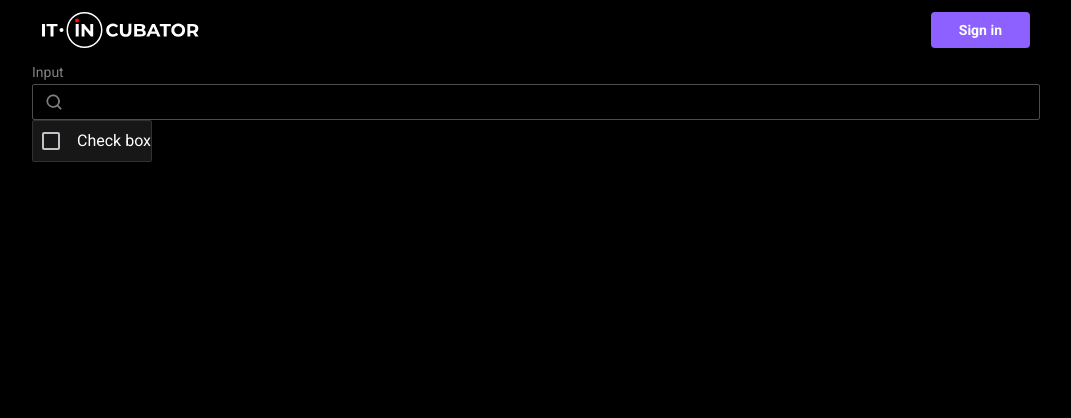
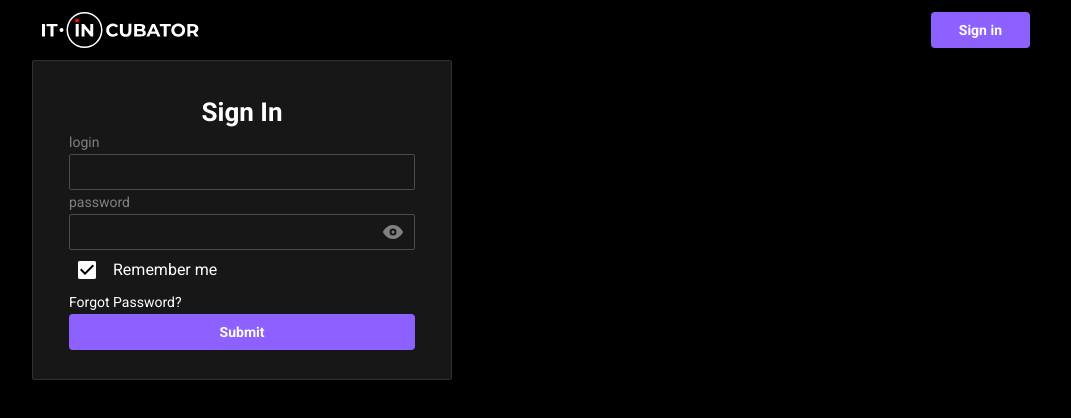
Before and after one commit to Reni101/cards-application, a React (Vite) app: page / in a window 1280 px wide. Shown: the top 418 px of the page, without its empty margins (104-1175 px from the left). Built offline with nearby package versions, Linux system fonts and the light colour scheme.

Commit message:
feat: add form + react hook form

```diff
--- a/package.json
+++ b/package.json
@@ -17,7 +17,8 @@
     "@radix-ui/react-checkbox": "^1.0.4",
     "@radix-ui/react-dropdown-menu": "^2.0.5",
     "react": "^18.2.0",
-    "react-dom": "^18.2.0"
+    "react-dom": "^18.2.0",
+    "react-hook-form": "^7.45.1"
   },
   "devDependencies": {
     "@it-incubator/eslint-config": "^0.1.2",
--- a/src/App.tsx
+++ b/src/App.tsx
@@ -1,22 +1,12 @@
-import { useState } from 'react'
-
 import s from './App.module.scss'
-import { Card } from './components/ui/card'
-import { Checkbox } from './components/ui/checkbox'
+import { LoginForm } from './components/auth/login-form'
 import { Header } from './components/ui/header'
-import { TextField } from './components/ui/text-field'
 
 export function App() {
-  const [value, setValue] = useState('')
-
   return (
     <div className={s.container}>
       <Header />
-      <TextField value={value} onSetValue={setValue} disabled={false} type="search" label="Input" />
-
-      <Card className={s.flex}>
-        <Checkbox disabled={false} label={'Check box'} />
-      </Card>
+      <LoginForm />
     </div>
   )
 }
--- /dev/null
+++ b/src/components/auth/login-form/index.ts
@@ -0,0 +1 @@
+export * from './login-form'
--- /dev/null
+++ b/src/components/auth/login-form/login-form.module.scss
@@ -0,0 +1,9 @@
+.container {
+  width: 100%;
+  max-width: 26.25rem;
+  padding: 33px 36px 29px;
+}
+
+.title {
+  text-align: center;
+}
--- /dev/null
+++ b/src/components/auth/login-form/login-form.tsx
@@ -0,0 +1,50 @@
+import { useController, useForm } from 'react-hook-form'
+
+import { Button } from '../../ui/button'
+import { Card } from '../../ui/card'
+import { Checkbox } from '../../ui/checkbox'
+import { TextField } from '../../ui/text-field'
+import { Typography } from '../../ui/typography'
+
+import s from './login-form.module.scss'
+
+type FormValues = {
+  login: string
+  password: string
+  rememberMe: boolean
+}
+export const LoginForm = () => {
+  const { register, handleSubmit, control } = useForm<FormValues>()
+
+  const {
+    field: { value, onChange },
+  } = useController({
+    name: 'rememberMe',
+    control,
+    defaultValue: true,
+  })
+
+  const onSubmit = (data: FormValues) => {
+    console.log(data)
+  }
+
+  return (
+    <Card className={s.container}>
+      <Typography variant={'large'} className={s.title}>
+        Sign In
+      </Typography>
+      <form onSubmit={handleSubmit(onSubmit)}>
+        <TextField label={'login'} {...register('login')} />
+        <TextField label={'password'} type={'password'} {...register('password')} />
+        <Checkbox label={'Remember me'} onCheckedChange={onChange} checked={value} />
+
+        <Typography variant={'body2'} as={'a'} href={'/'}>
+          Forgot Password?
+        </Typography>
+        <Button fullWidth type="submit">
+          Submit
+        </Button>
+      </form>
+    </Card>
+  )
+}
--- a/src/components/ui/checkbox/checkbox.tsx
+++ b/src/components/ui/checkbox/checkbox.tsx
@@ -17,7 +17,6 @@ export const Checkbox = (props: PropsType) => {
 
   return (
     <>
-      <form>
       <div className={s.container}>
         <CheckboxRadix.Root className={s.root} id="c1" {...props}>
           <div className={`${s.checkbox} ${disabledClass}`}>
@@ -30,7 +29,6 @@ export const Checkbox = (props: PropsType) => {
           {props.label}
         </label>
       </div>
-      </form>
     </>
   )
 }
--- a/src/components/ui/text-field/text-field.module.scss
+++ b/src/components/ui/text-field/text-field.module.scss
@@ -1,30 +1,27 @@
-@import "../typography/typography.module";
+@import '../typography/typography.module';
 
 @mixin input($fz, $color) {
   width: 100%;
   height: 36px;
   padding: 0.375rem 0.75rem;
 
+  font-size: $fz;
   color: $color;
 
-  outline: none;
   background: inherit;
   border: 1px solid var(--color-dark-300);
   border-radius: 0.125rem;
-
-  font-size: $fz;
-
+  outline: none;
 }
 
 .wrapper {
   width: 100%;
 
   .label {
-    color: var(--color-dark-100);
     @include typography(var(--font-size-s), var(--line-height-m), var(--font-weight-regular));
 
     margin-bottom: 1px;
-
+    color: var(--color-dark-100);
   }
 
   .inputWrapper {
@@ -43,10 +40,10 @@
 
     .inputIconLeft {
       cursor: text;
+
       position: absolute;
       top: 50%;
       left: 0.75rem;
-
       transform: translateY(-50%);
 
       width: 20px;
@@ -54,28 +51,32 @@
     }
 
     .inputIconRight {
-      display: flex;
-      align-items: center;
-
       cursor: pointer;
 
       position: absolute;
       right: 0.63rem;
+
+      display: flex;
+      align-items: center;
     }
 
     .input {
       @include input(var(--font-size-m), var(--color-dark-100));
 
+      color: var(--color-light-100);
+
+      &::placeholder {
+        color: var(--color-dark-100);
+        opacity: 1;
+      }
+
       &:focus {
         border-color: var(--color-info-700);
       }
+
       &:active {
+        color: var(--color-light-100);
         border-color: var(--color-light-100);
-        color: var(--color-light-100);
-      }
-      &::placeholder {
-        color: var(--color-dark-100);
-        opacity: 1;
       }
 
       &:disabled::placeholder {
@@ -93,15 +94,13 @@
       }
 
       &.error {
+        color: var(--color-danger-300);
         border-color: var(--color-danger-300);
-        color: var(--color-danger-300);
 
         &::placeholder {
           color: var(--color-danger-300);
         }
-
       }
-
     }
 
     .isSearchIcon {
@@ -113,19 +112,20 @@
     }
   }
 }
+
 .errorMessage {
   color: var(--color-danger-300);
 }
 
-input[type="text"]::-ms-clear,
-input[type="text"]::-ms-reveal {
+input[type='text']::-ms-clear,
+input[type='text']::-ms-reveal {
   display: none;
 }
 
-input[type="text"]::-webkit-search-cancel-button {
+input[type='text']::-webkit-search-cancel-button {
   display: none;
 }
 
-input[type="search"]::-webkit-search-cancel-button {
+input[type='search']::-webkit-search-cancel-button {
   display: none;
 }
--- a/src/components/ui/text-field/text-field.tsx
+++ b/src/components/ui/text-field/text-field.tsx
@@ -1,4 +1,4 @@
-import { ChangeEvent, ComponentProps, FC, useState } from 'react'
+import { ChangeEvent, ComponentPropsWithoutRef, forwardRef, useState } from 'react'
 
 import ClearText from '../../../assets/icons/clearText.tsx'
 import Search from '../../../assets/icons/search.tsx'
@@ -15,9 +15,10 @@ type TextFieldPropsType = {
   onSetValue?: (value: string) => void
   disabled?: boolean
   errorMessage?: string
-} & ComponentProps<'input'>
+} & ComponentPropsWithoutRef<'input'>
 
-export const TextField: FC<TextFieldPropsType> = props => {
+export const TextField = forwardRef<HTMLInputElement, TextFieldPropsType>(
+  (props: TextFieldPropsType, ref) => {
     const { type = 'text', label, value, onSetValue, disabled, errorMessage, ...rest } = props
 
     const [isShowPass, setIsShowPass] = useState(false)
@@ -72,12 +73,16 @@ export const TextField: FC<TextFieldPropsType> = props => {
             value={value}
             onChange={onChangeHandler}
             disabled={disabled}
+            ref={ref}
             {...rest}
           />
           <div className={s.inputIconLeft}>{iconLeft}</div>
-        <div className={s.inputIconRight}>{showIconRight(isPass, isShowPass, isSearch, value)}</div>
+          <div className={s.inputIconRight}>
+            {showIconRight(isPass, isShowPass, isSearch, value)}
+          </div>
         </div>
         {errorMessage && <div className={s.errorMessage}>{errorMessage}</div>}
       </div>
     )
   }
+)
--- a/src/components/ui/typography/typography.module.scss
+++ b/src/components/ui/typography/typography.module.scss
@@ -22,6 +22,14 @@
 
   &.primary {
     color: var(--color-info-500);
+  }
+}
+
+a {
+  text-decoration: none;
+
+  &:hover {
+    text-decoration: underline;
   }
 }
 
```
Also changed, not shown: 1 other file (tests, documents, lock files or other folders). Lines whose indentation alone changed are shown as unchanged.
